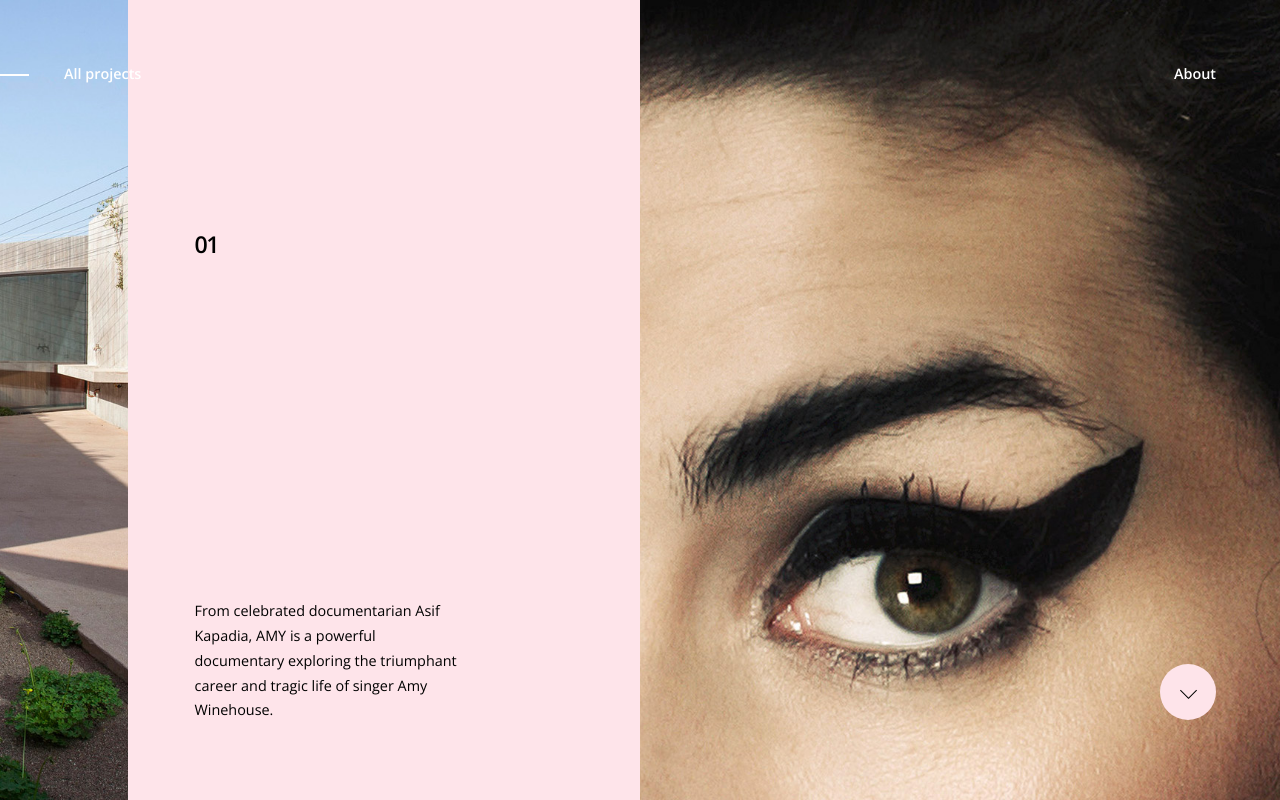
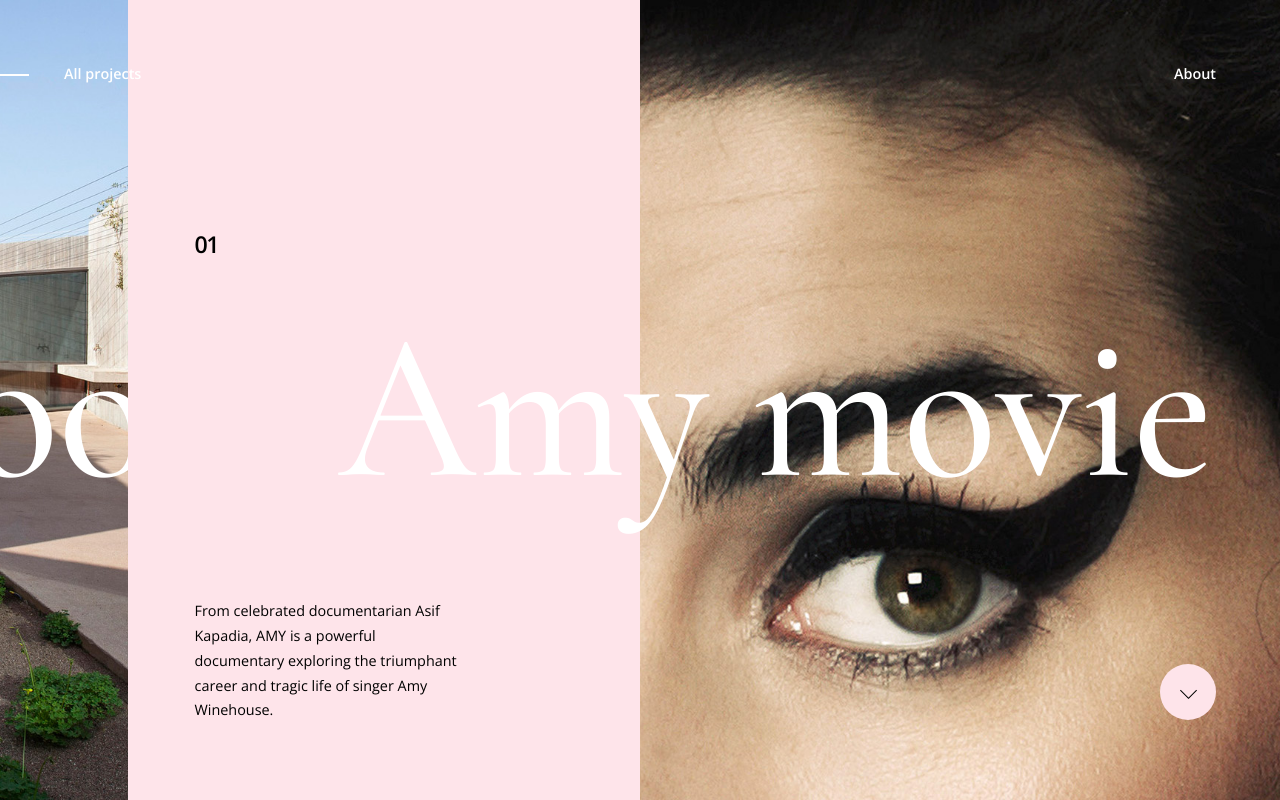
Before and after one commit to Tobijudah/oursroux-rebuild, a Next.js app: page / in a window 1280 px wide. Built offline with nearby package versions, Linux system fonts and the light colour scheme.

Commit message:
chore: add Title to Section

```diff
--- a/components/Section.tsx
+++ b/components/Section.tsx
@@ -1,4 +1,5 @@
 import React from "react";
+import Title from "./Title";
 import TextDiv from "./TextDiv";
 import styled from "styled-components";
 import { dataType } from "../pages/api/data";
@@ -37,6 +38,7 @@
 
 	return (
     <SectionContainer WindowWidth={size} Data={Data}>
+      <Title>{Data.title}</Title>
       <TextDiv Data={Data}/>
     </SectionContainer>
   );
```
